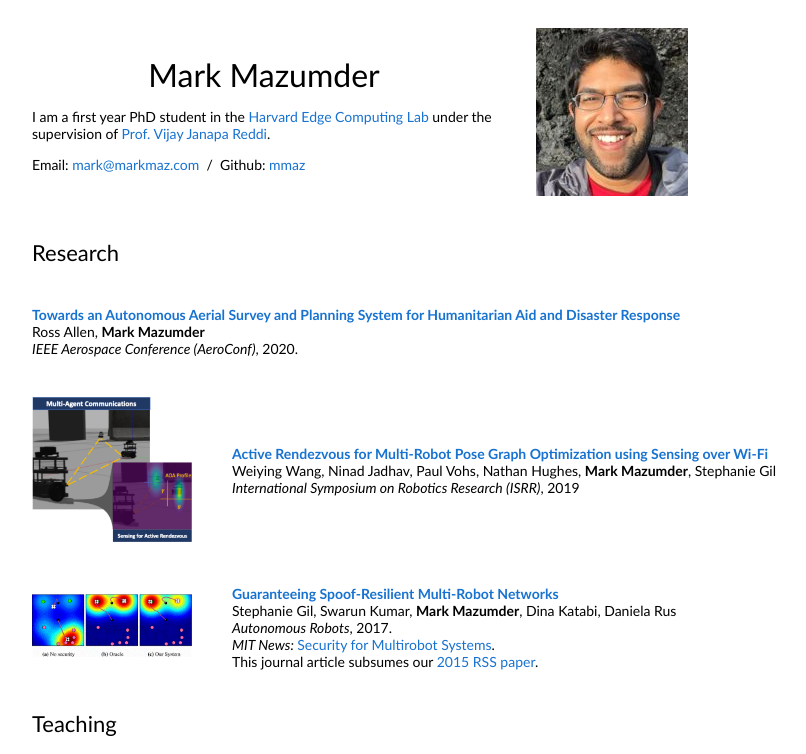
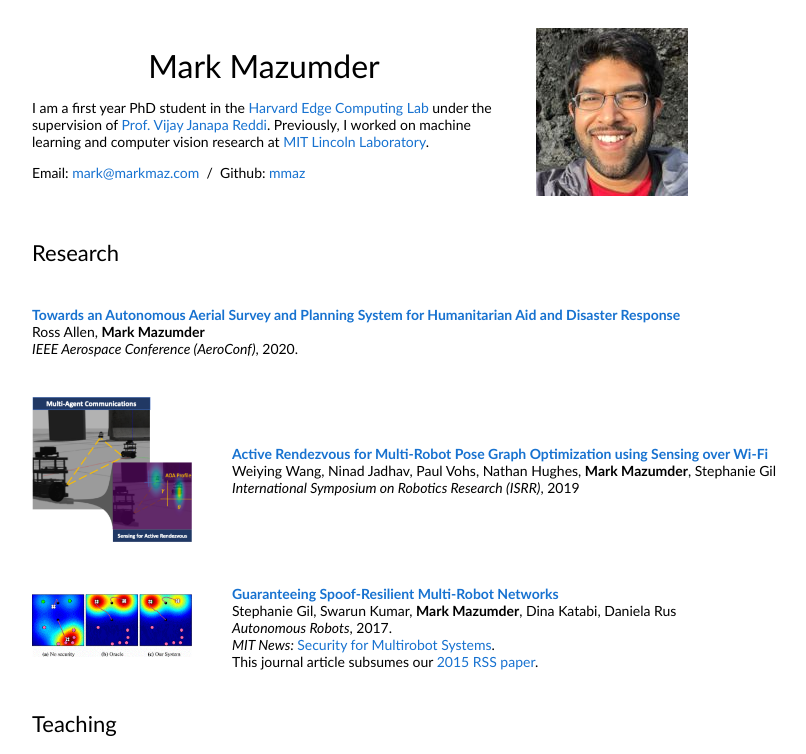
Before and after one commit to mmaz/mmaz.github.io, a plain HTML site: page index.html in a window 1280 px wide. Shown: the top 754 px of the page, without its empty margins (228-1034 px from the left). Drawn offline with Linux system fonts and the light colour scheme.

Commit message:
Update index.html

```diff
--- a/index.html
+++ b/index.html
@@ -25,7 +25,7 @@
               <p style="text-align:center">
                 <name>Mark Mazumder</name>
               </p>
-	      <p>I am a first year PhD student in the <a href="https://edge.seas.harvard.edu/">Harvard Edge Computing Lab</a> under the supervision of <a href="https://scholar.harvard.edu/vijay-janapa-reddi/home">Prof. Vijay Janapa Reddi</a>.
+	      <p>I am a first year PhD student in the <a href="https://edge.seas.harvard.edu/">Harvard Edge Computing Lab</a> under the supervision of <a href="https://scholar.harvard.edu/vijay-janapa-reddi/home">Prof. Vijay Janapa Reddi</a>. Previously, I worked on machine learning and computer vision research at <a href="https://www.ll.mit.edu/">MIT Lincoln Laboratory</a>.
               </p>
               <p>
                 Email: <a href="mailto:mark@markmaz.com">mark@markmaz.com</a> &nbsp/&nbsp
```
